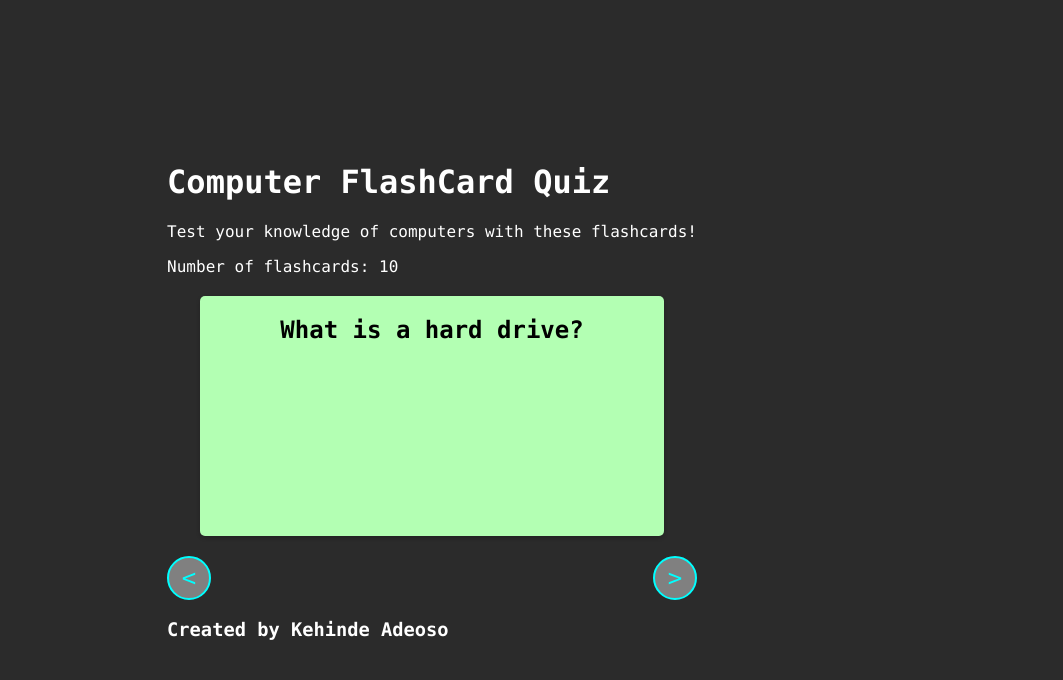
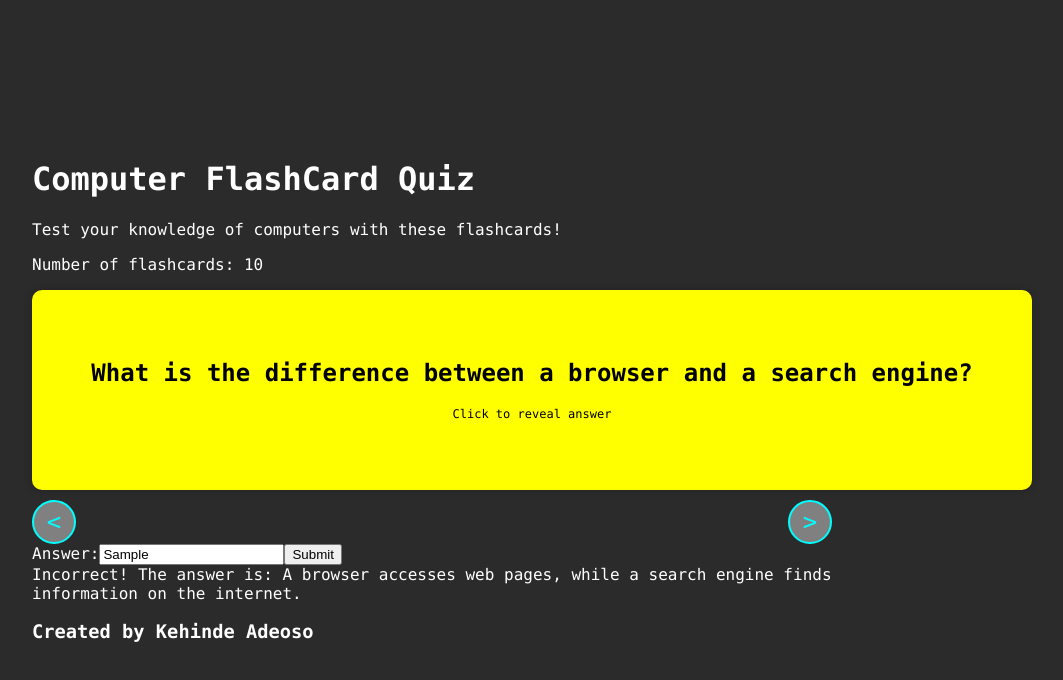
Before and after one commit to el-tortugo/computer-flashcards, a React (Vite) app: page / in a window 1280 px wide. Both pictures are taken after typing "Sample" into the empty fields and a click on the button "Submit". Shown: the top 680 px of the page, without its empty margins (208-1271 px from the left). Built offline with nearby package versions, Linux system fonts and the light colour scheme.

Commit message:
Implemented answer input + amended some bugs

```diff
--- a/src/answer-input.jsx
+++ b/src/answer-input.jsx
@@ -23,7 +23,7 @@ function AnswerInput({ onSubmit, solution }) {
       <button type="submit">Submit</button>
       {isCorrect !== null && (
         <div className={`flashcard-answer-message ${isCorrect ? 'flashcard-correct' : 'flashcard-incorrect'}`}>
-          {isCorrect ? 'Correct!' : 'Incorrect!'}
+          {isCorrect ? 'Correct!' : 'Incorrect! The answer is: ' + solution}
         </div>
       )}
     </form>
--- a/src/flashcard-app.jsx
+++ b/src/flashcard-app.jsx
@@ -1,8 +1,8 @@
 import React, { useState } from 'react';
-import Flashcard from './Flashcard';
-
+import Flashcard from './flashcard.jsx';
 import FlashcardNavigation from './flashcard-navigation.jsx';
 import './flashcard.css'
+import AnswerInput from './answer-input.jsx';
 
 function FlashcardApp({ flashcards }) {
   const [currentCardIndex, setCurrentCardIndex] = useState(0);
@@ -26,7 +26,7 @@ function FlashcardApp({ flashcards }) {
     <div className="flashcard-app">
       <Flashcard
         problem={flashcards[currentCardIndex].problem}
-        solution={flashcards[currentCardIndex].solution}
+        explanation={flashcards[currentCardIndex].explanation}
         difficulty={flashcards[currentCardIndex].difficulty}
         showAnswer={showAnswer}
         onShowAnswer={handleShowAnswer}
@@ -35,6 +35,11 @@ function FlashcardApp({ flashcards }) {
         onNextCard={handleNextCard}
         onPrevCard={handlePrevCard}
       />
+      <AnswerInput
+        onSubmit={handleNextCard}
+        solution={flashcards[currentCardIndex].solution}
+      />
+
     </div>
   );
 }
--- a/src/flashcard.css
+++ b/src/flashcard.css
@@ -1,27 +1,48 @@
 .flashcard {
-  border-radius: 5px;
-  box-shadow: 0 2px 4px rgba(0, 0, 0, 0.2);
-  margin: 20px auto;
+  position: relative;
+  width: 1000px;
   min-height: 200px;
-  padding: 20px;
-  width: 80%;
-  max-width: 600px;
-  text-align: center;
+  height: auto;
+  border-radius: 10px;
+  box-shadow: 0 0 10px rgba(0, 0, 0, 0.2);
+  cursor: pointer;
+  overflow: hidden;
+  font-family: Consolas, Monaco, monospace;
+  transition: background-color 0.5s ease;
 }
 
-.flashcard-easy {
-  background-color: #b3ffb3;
+.flashcard.easy {
+  background-color: green;
 }
 
-.flashcard-medium {
-  background-color: #ffffb3;
+.flashcard.medium {
+  background-color: yellow;
 }
 
-.flashcard-hard {
-  background-color: #ffb3b3;
+.flashcard.hard {
+  background-color: red;
+}
+
+.flashcard:hover {
+  box-shadow: 0 0 10px rgba(0, 0, 0, 0.4);
+}
+
+  .flashcard.show-answer .flashcard-content .flashcard-solution {
+    display: block;
   }
 
   .flashcard-content {
+    position: absolute;
+    top: 0;
+    left: 0;
+    width: 100%;
+    height: 100%;
+    padding: 20px;
+    box-sizing: border-box;
+    display: flex;
+    flex-direction: column;
+    justify-content: center;
+    align-items: center;
     color: black;
   }
 
@@ -30,6 +51,7 @@
     font-weight: bold;
     margin-bottom: 10px;
     text-align: center;
+    color:black;
   }
 
   .flashcard-content .flashcard-solution {
@@ -37,6 +59,7 @@
     font-weight: normal;
     display: none;
     text-align: center;
+    color: black;
   }
 
   .flashcard-content .flashcard-click-to-reveal {
@@ -45,15 +68,3 @@
     margin-top: 10px;
     text-align: center;
   }
-
-.flashcard-correct {
-  color: green;
-  font-weight: bold;
-  margin-bottom: 10px;
-}
-
-.flashcard-incorrect {
-  color: red;
-  font-weight: bold;
-  margin-bottom: 10px;
-}
--- a/src/flashcard.jsx
+++ b/src/flashcard.jsx
@@ -1,26 +1,14 @@
-import React, { useState } from 'react';
-import './flashcard.css';
-import AnswerInput from './answer-input';
+// Flashcard.jsx
+import React from 'react';
 
-function Flashcard({ problem, solution, difficulty }) {
-  const [isCorrect, setIsCorrect] = useState(null);
-
-  function handleAnswerSubmit(answer) {
-    setIsCorrect(answer === solution);
-  }
-
-  const difficultyClass = `flashcard-${difficulty}`;
-
+function Flashcard({ problem, solution, difficulty, showAnswer, onShowAnswer, explanation }) {
   return (
-    <div className={`flashcard ${difficultyClass}`}>
-      <div className="flashcard-content">
-        <div className="flashcard-problem">{problem}</div>
-        {isCorrect === null ? (
-          <AnswerInput onSubmit={handleAnswerSubmit} solution={solution} />
-        ) : (
-          <div className={`flashcard-solution ${isCorrect ? 'flashcard-correct' : 'flashcard-incorrect'}`}>
-            {isCorrect ? 'Correct!' : 'Incorrect!'}
-            <div className="flashcard-solution-text">{solution}</div>
+    <div className={`flashcard ${difficulty}`}>
+      <div className="flashcard-content" onClick={onShowAnswer}>
+        <div className="flashcard-problem">{showAnswer ? explanation : problem}</div>
+        {!showAnswer && (
+          <div className="flashcard-click-to-reveal">
+            Click to reveal answer
           </div>
         )}
       </div>
@@ -28,4 +16,5 @@ function Flashcard({ problem, solution, difficulty }) {
   );
 }
 
+
 export default Flashcard;
```
Lines whose indentation alone changed are shown as unchanged.
